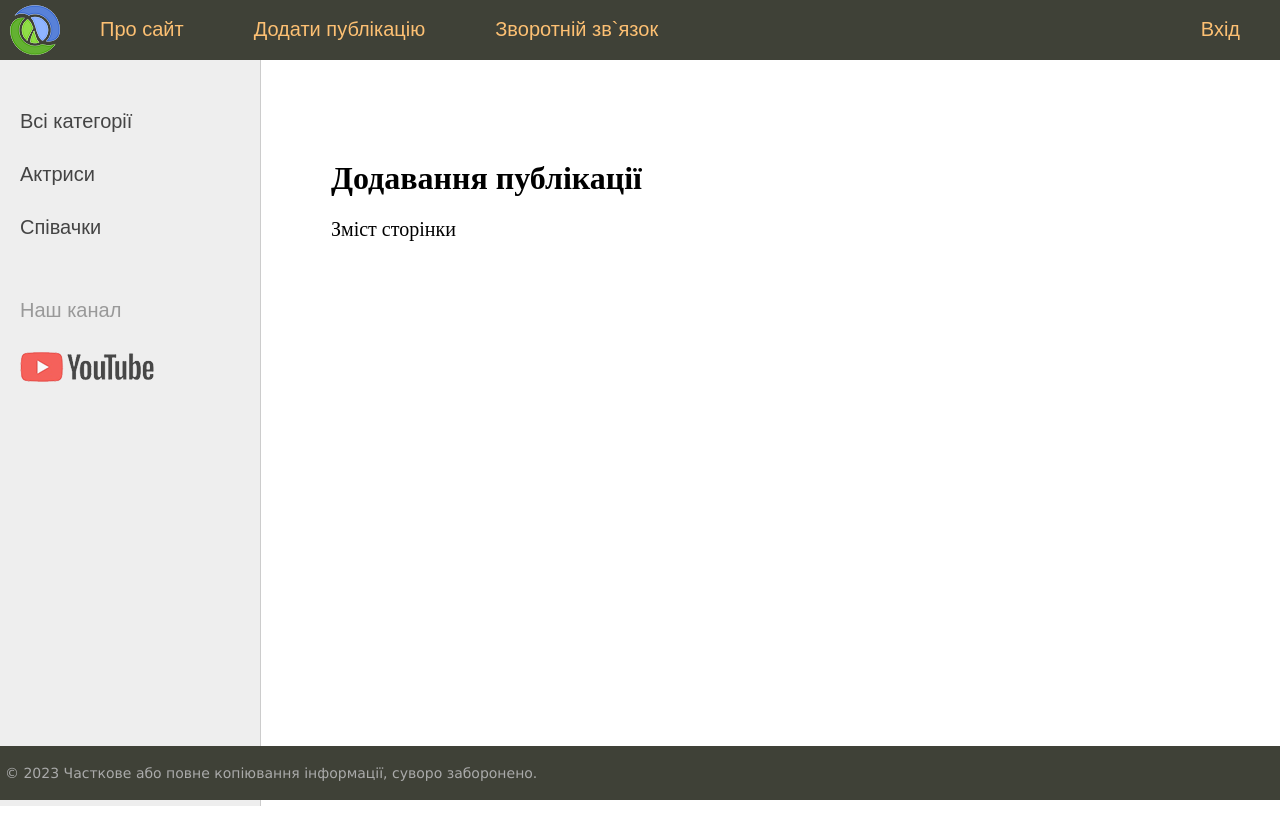
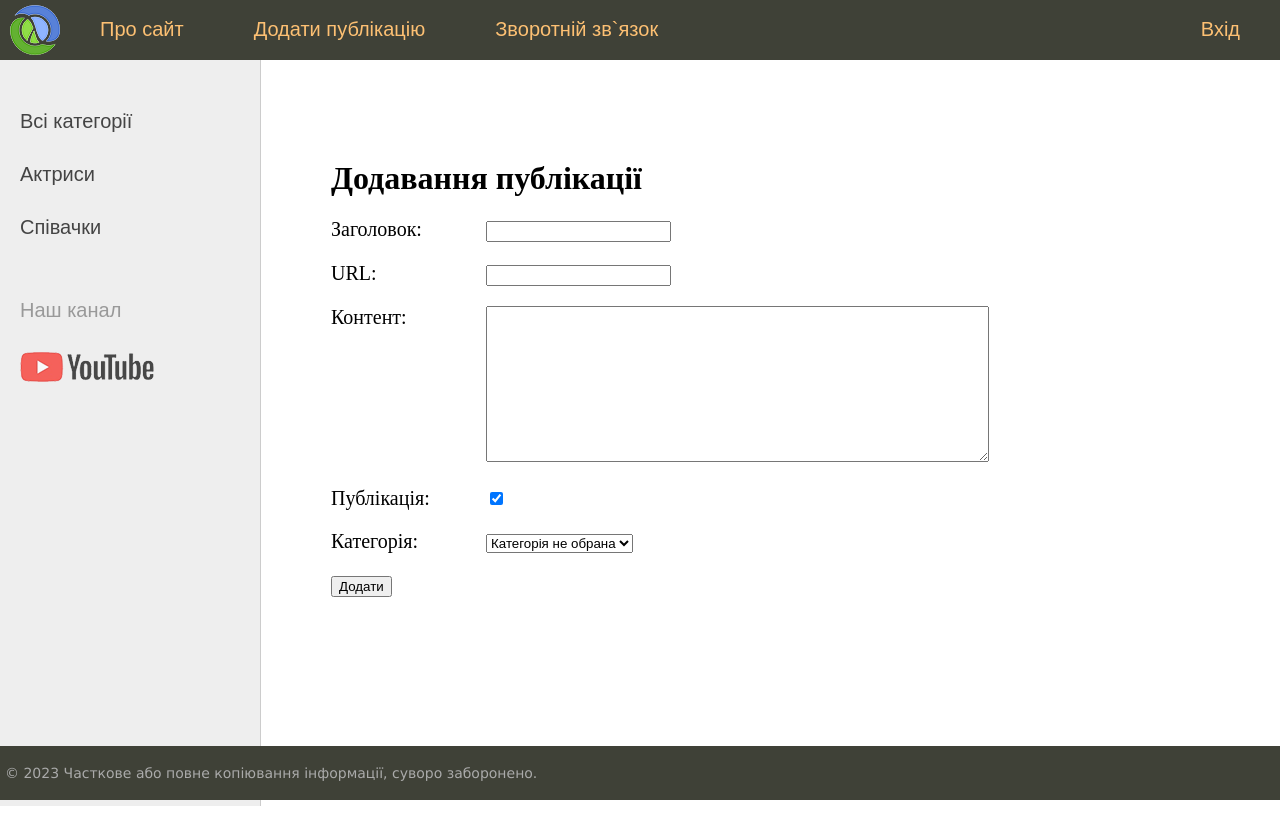
Before and after one commit to 01kelse01/EasySite, a Django app: page /addpage/ in a window 1280 px wide. Run offline with Django 4.2, Linux system fonts and the light colour scheme; data comes from the database, SQL or seed files in the repository.

Commit message:
changed AddPostForm, addpage.html, addpage in views.py

```diff
--- a/women/forms.py
+++ b/women/forms.py
@@ -3,8 +3,8 @@ from .models import *
 
 
 class AddPostForm(forms.Form):
-    title = forms.CharField(max_length=255)
-    slug = forms.SlugField(max_length=255)
-    content = forms.CharField(widget=forms.Textarea(attrs={'cols': 60, 'rows': 10}))
-    is_published = forms.BooleanField()
-    cat = forms.ModelChoiceField(queryset=Category.objects.all())
+    title = forms.CharField(max_length=255, label='Заголовок')
+    slug = forms.SlugField(max_length=255, label='URL')
+    content = forms.CharField(widget=forms.Textarea(attrs={'cols': 60, 'rows': 10}), label='Контент')
+    is_published = forms.BooleanField(required=False, label='Публікація', initial=True)
+    cat = forms.ModelChoiceField(queryset=Category.objects.all(), label='Категорія',empty_label='Категорія не обрана')
--- a/women/templates/women/addpage.html
+++ b/women/templates/women/addpage.html
@@ -2,5 +2,55 @@
 
 {% block content %}
 <h1>{{ title }}</h1>
-<p>Зміст сторінки</p>
+<form action="{% url 'addpage' %}" method="post">
+    {% csrf_token %}
+    <!--========================title================================-->
+    <p>
+        <label class="form-label" for="{{ form.title.id_for_label }}">
+            {{ form.title.label }}:
+        </label>
+        {{ form.title }}
+    </p>
+    <div class="form-error">{{ form.title.errors }}</div>
+    <!--========================title================================-->
+    <!--========================slug================================-->
+    <p>
+        <label class="form-label" for="{{ form.slug.id_for_label }}">
+            {{ form.slug.label }}:
+        </label>
+        {{ form.slug }}
+    </p>
+    <div class="form-error">{{ form.slug.errors }}</div>
+    <!--========================slug================================-->
+    <!--========================content================================-->
+    <p>
+        <label class="form-label" for="{{ form.content.id_for_label }}">
+            {{ form.content.label }}:
+        </label>
+        {{ form.content }}
+    </p>
+    <div class="form-error">{{ form.content.errors }}</div>
+    <!--========================content================================-->
+    <!--========================is_published================================-->
+    <p>
+        <label class="form-label" for="{{ form.is_published.id_for_label }}">
+            {{ form.is_published.label }}:
+        </label>
+        {{ form.is_published }}
+    </p>
+    <div class="form-error">{{ form.is_published.errors }}</div>
+    <!--========================is_published================================-->
+    <!--========================cat================================-->
+    <p>
+        <label class="form-label" for="{{ form.cat.id_for_label }}">
+            {{ form.cat.label }}:
+        </label>
+        {{ form.cat }}
+    </p>
+    <div class="form-error">{{ form.cat.errors }}</div>
+    <!--========================cat===============================-->
+
+    <button type="submit">Додати</button>
+</form>
+
 {% endblock %}
--- a/women/views.py
+++ b/women/views.py
@@ -31,7 +31,13 @@ def about(request):
 
 
 def addpage(request):
-    form = AddPostForm()
+    if request.method == 'POST':
+        form = AddPostForm(request.POST)
+        if form.is_valid():
+            print(form.cleaned_data)
+    else:
+        form = AddPostForm()
+
     context = {
         'title': 'Додавання публікації',
         'menu': menu,
```
